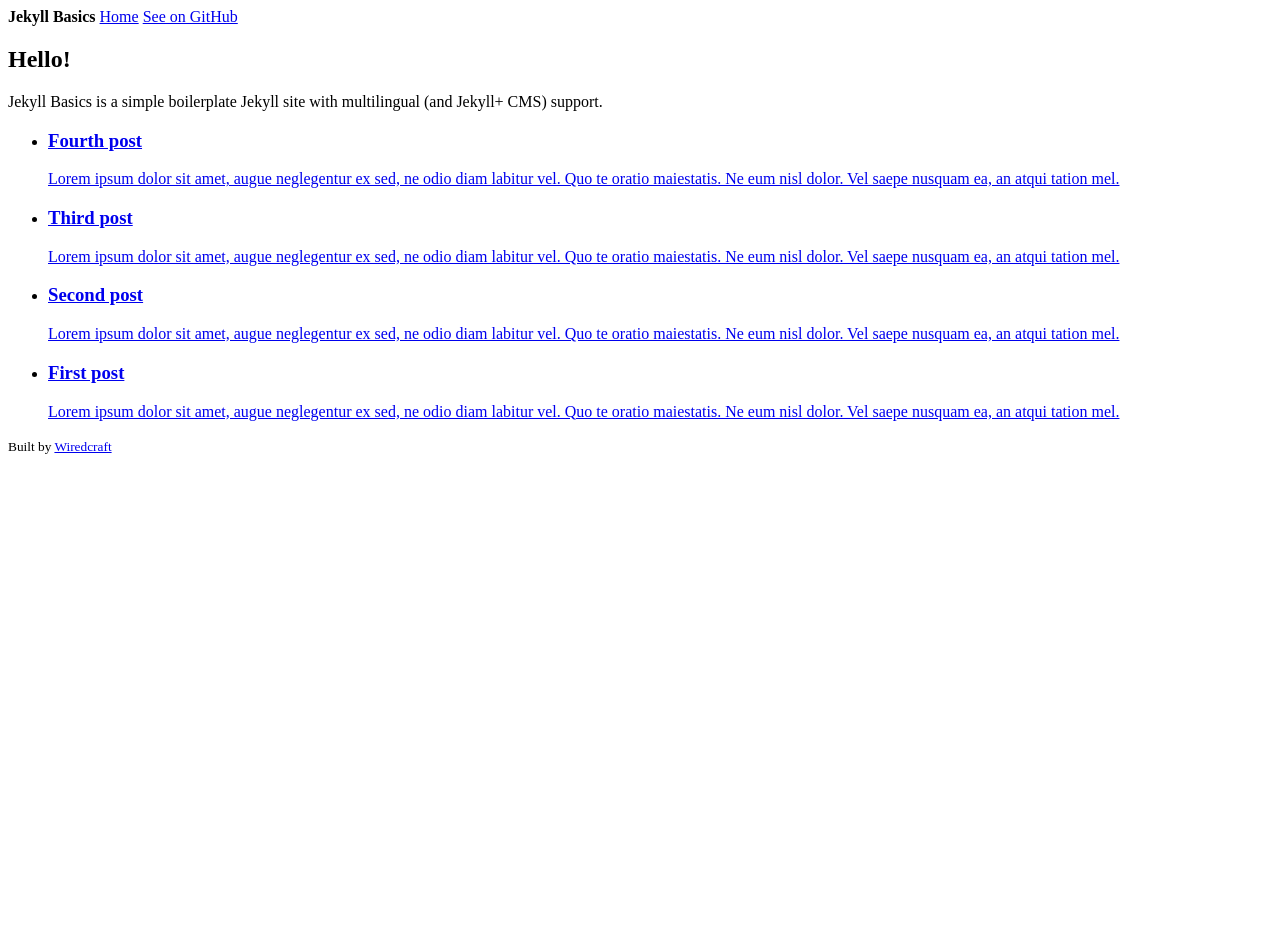
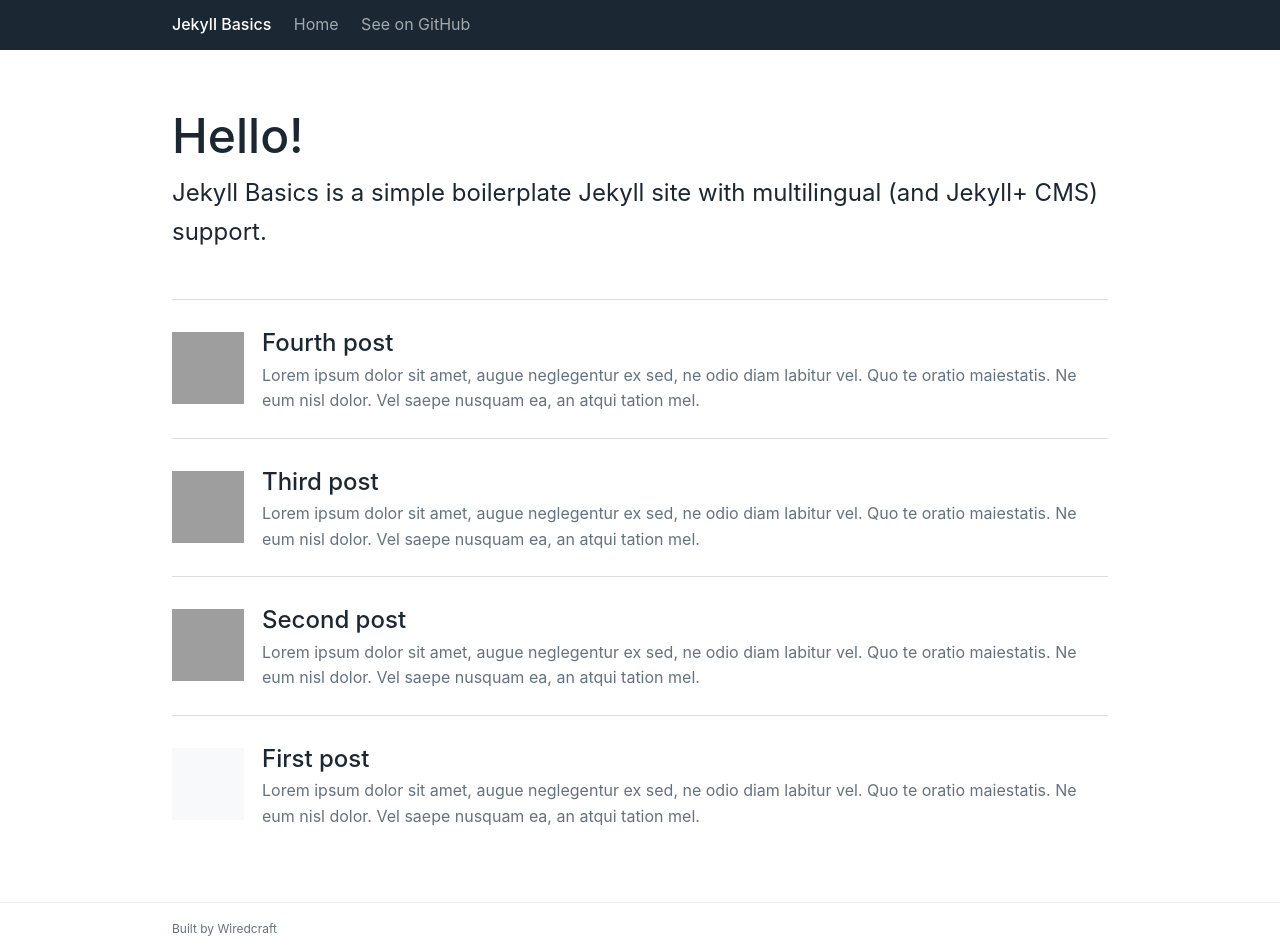
Before and after one commit to antonaladzhov/podcasts, a Jekyll site: the page built from index.md, in a window 1280 px wide. Built offline with Jekyll 4.4.1, drawn with Linux system fonts in a browser that asks for light colours; a script that is not in the unit is left out; before the commit the page ends 900 px from its top, so only the background shows below that.

Commit message:
test site.baseurl

```diff
--- a/_layouts/default.html
+++ b/_layouts/default.html
@@ -23,7 +23,7 @@
   {% include favicons.html %}
 
   <!-- CSS -->
-  <link rel="stylesheet" href="{{ site.url }}{{ site.baseurl }}/assets/styles.css?version-{{ site.version }}">
+  <link rel="stylesheet" href="{{ site.baseurl }}/assets/styles.css?version-{{ site.version }}">
 </head>
 
 <body class="lang-{{ lang }}{% if page.collection %} type-{{ page.collection }}{% else %}{% if depth > 0 %} page-{{ path | join: '-' }}{% else %} page-front{% endif %}{% endif %}{% if page.class %} {{ page.class }}{% endif %}">
```
